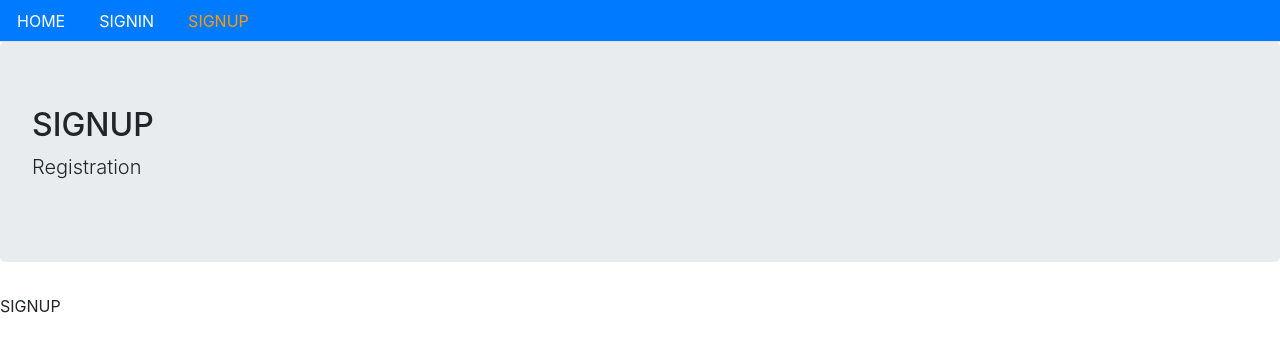
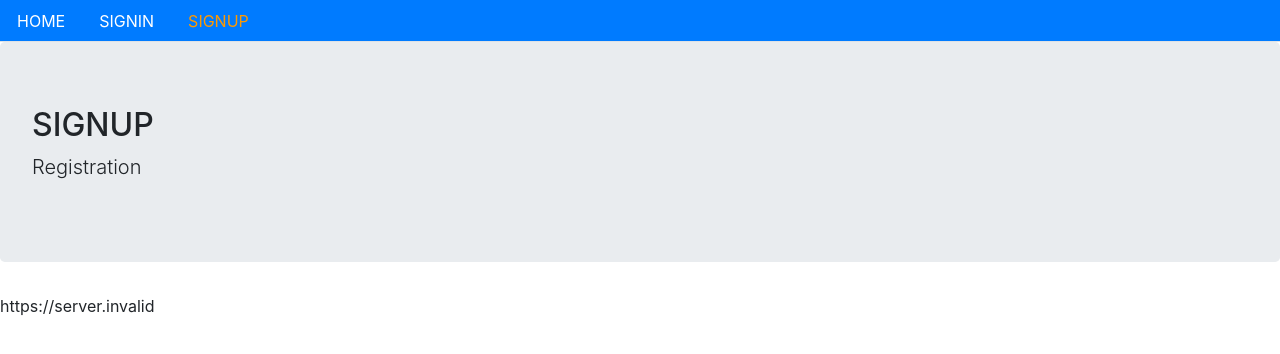
Before and after one commit to CarloMeloni/mernEcommerceFrontend, a React (Create React App) app in the folder ecommerce-front/: page /signup in a window 1280 px wide. Shown: the top 354 px of the page. Built offline with nearby package versions, Linux system fonts and the light colour scheme; no server answers; the HTML template or start-up script is replaced by a standard one.

Commit message:
Environment variables

```diff
--- /dev/null
+++ b/ecommerce-front/src/config.js
@@ -0,0 +1 @@
+export const API = process.env.REACT_APP_API_URL;
--- a/ecommerce-front/src/user/Signup.js
+++ b/ecommerce-front/src/user/Signup.js
@@ -1,10 +1,11 @@
 import React from 'react';
 import Layout from '../core/Layout';
+import { API } from '../config';
 
 const Signup = () => {
     return (
         <Layout title="SIGNUP" description="Registration">
-            SIGNUP
+            {API}
         </Layout>
     )
 };
```
